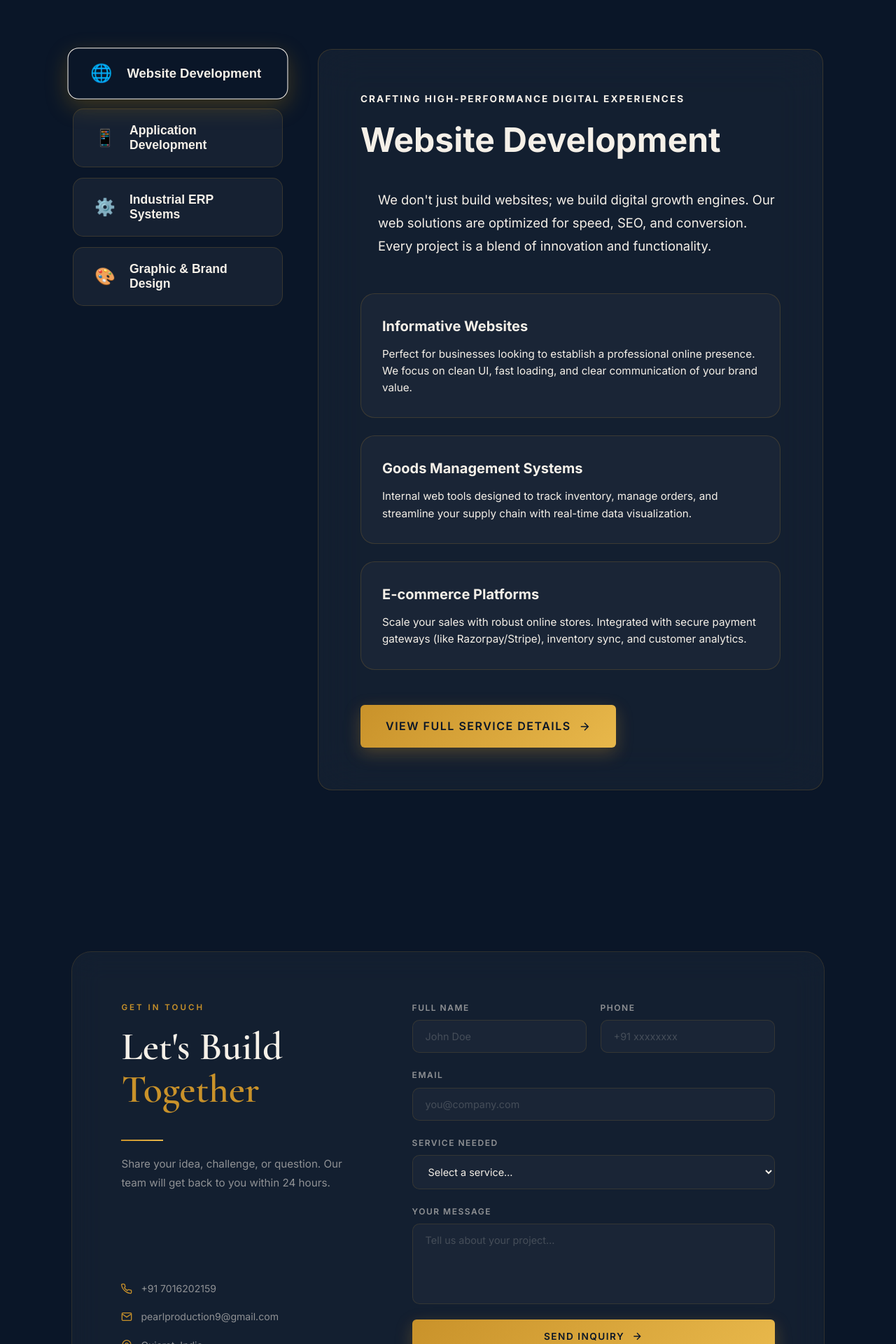
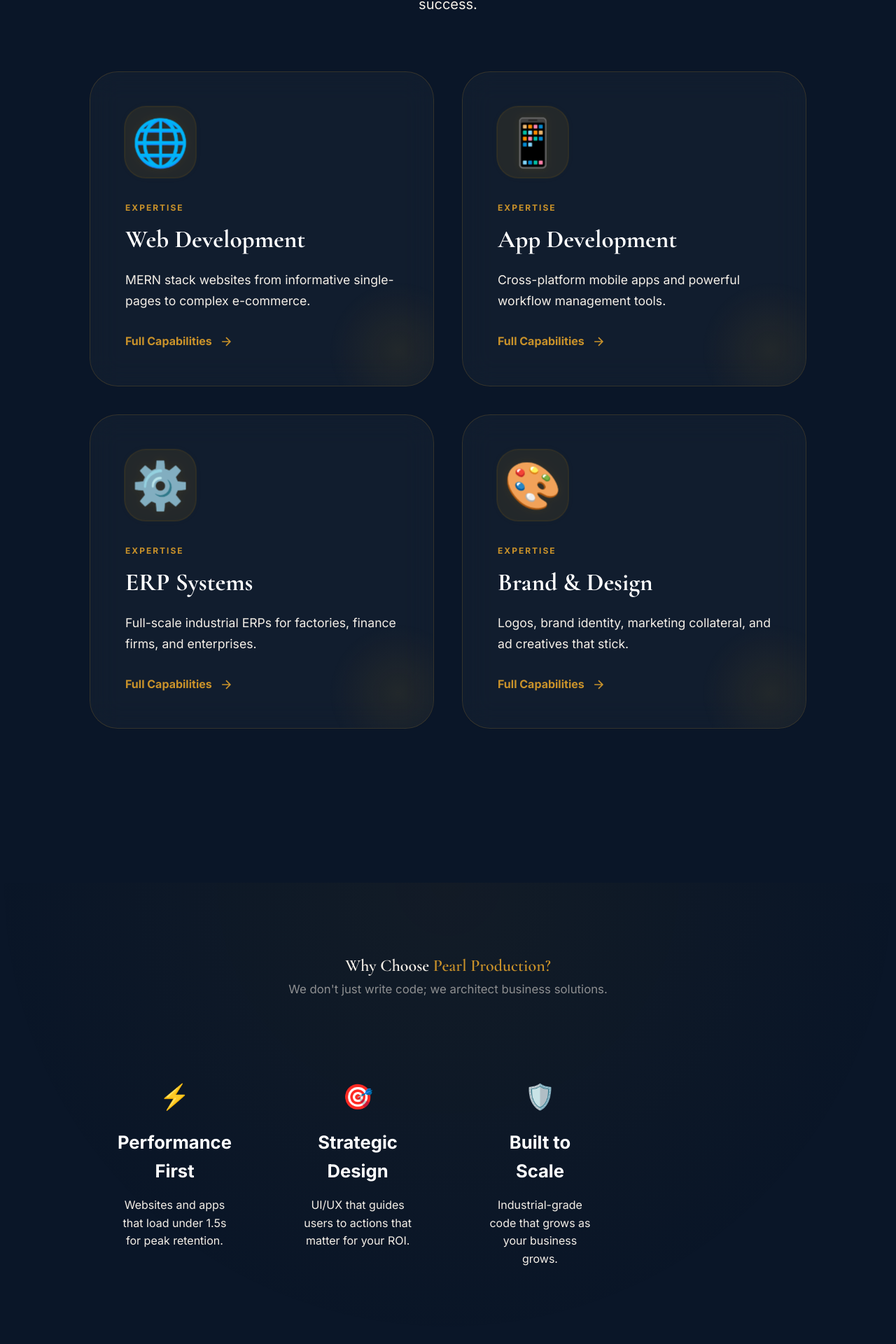
Before and after one commit to dipak-95/Pearl-Production, a React (Vite) app in the folder frontend/: page /services in a window 1280 px wide. Shown: the part 274-2194 px from the top of the page at 70% size. Built offline with nearby package versions, Linux system fonts and the light colour scheme; no server answers.

Commit message:
Restructured Services Page into Category Hub with detailed sub-pages and premium Solution Suite design

```diff
--- a/frontend/src/pages/ServicesPage.css
+++ b/frontend/src/pages/ServicesPage.css
@@ -1,6 +1,5 @@
 .services-page-container {
     padding-top: 150px;
-    padding-bottom: 50px;
 }
 
 .services-header {
@@ -15,169 +14,143 @@
     margin: 0 auto;
 }
 
-/* Service Hub Section */
-.services-hub {
-    display: flex;
-    max-width: 1200px;
-    margin: 0 auto 150px;
-    gap: 50px;
-    padding: 0 5%;
-    align-items: flex-start;
+/* Services Directory Hub */
+.services-directory {
+    padding: 0 10% 120px;
 }
 
-.services-nav {
-    flex: 1;
+.service-grid-premium {
+    display: grid;
+    grid-template-columns: repeat(auto-fit, minmax(400px, 1fr));
+    gap: 40px;
+}
+
+.service-reveal-card {
+    position: relative;
+    padding: 50px;
+    border-radius: 40px;
+    background: rgba(255, 255, 255, 0.03);
+    border: 1px solid var(--glass-border);
     display: flex;
     flex-direction: column;
-    gap: 15px;
-    position: sticky;
-    top: 150px;
+    gap: 30px;
+    text-decoration: none;
+    overflow: hidden;
+    transition: all 0.6s var(--ease);
 }
 
-.nav-item {
+.service-reveal-card:hover {
+    transform: translateY(-20px);
+    border-color: var(--gold);
+    box-shadow: 0 40px 80px rgba(0,0,0,0.5);
     background: rgba(255, 255, 255, 0.05);
-    border: 1px solid var(--glass-border);
-    padding: 20px 30px;
-    border-radius: 15px;
-    color: var(--text-white);
-    font-size: 1.1rem;
-    font-weight: 600;
-    cursor: pointer;
-    text-align: left;
+}
+
+.service-icon-lg {
+    font-size: 4rem;
+    width: 100px;
+    height: 100px;
     display: flex;
     align-items: center;
-    gap: 20px;
-    transition: var(--transition);
+    justify-content: center;
+    background: rgba(184, 134, 11, 0.1);
+    border-radius: 30px;
+    border: 1px solid rgba(184, 134, 11, 0.2);
 }
 
-.nav-item.active {
-    background: var(--secondary);
-    color: var(--text-white);
-    border-color: var(--secondary);
-    transform: scale(1.05);
-    box-shadow: 0 10px 30px rgba(184, 134, 11, 0.3);
+.service-cat-label {
+    display: inline-block;
+    color: var(--gold);
+    font-size: 0.75rem;
+    font-weight: 700;
+    text-transform: uppercase;
+    letter-spacing: 2px;
+    margin-bottom: 8px;
 }
 
-.nav-item:hover:not(.active) {
-    background: rgba(255, 255, 255, 0.1);
-    border-color: var(--secondary);
+.service-info-wrap h2 {
+    font-size: 2.2rem;
+    color: var(--white);
+    margin-bottom: 15px;
+    font-family: 'Cormorant Garamond', serif;
 }
 
-.nav-icon {
-    font-size: 1.5rem;
-}
-
-.service-detail-container {
-    flex: 2;
-    min-height: 600px;
-    padding: 60px;
-    border: 1px solid var(--glass-border);
-    backdrop-filter: blur(30px);
-}
-
-.detail-header {
+.service-info-wrap p {
+    color: var(--text-dim);
+    line-height: 1.7;
+    font-size: 1.1rem;
     margin-bottom: 30px;
 }
 
-.detail-subtitle {
-    display: block;
-    color: var(--secondary);
-    font-weight: 700;
-    text-transform: uppercase;
-    font-size: 0.85rem;
-    letter-spacing: 2px;
-    margin-bottom: 10px;
-}
-
-.service-detail-content h2 {
-    font-size: 3rem;
-    color: var(--text-white);
-    margin-bottom: 30px;
-}
-
-.detail-description {
-    font-size: 1.15rem;
-    color: var(--text-dim);
-    line-height: 1.8;
-    margin-bottom: 50px;
-    border-left: 3px solid var(--secondary);
-    padding-left: 25px;
-}
-
-.detail-features-list {
-    display: grid;
-    grid-template-columns: 1fr;
-    gap: 25px;
-}
-
-.detail-feature-card {
-    padding: 30px;
-    background: rgba(255, 255, 255, 0.03);
-    border: 1px solid var(--glass-border);
-    border-radius: 20px;
-    transition: var(--transition);
-}
-
-.detail-feature-card:hover {
-    background: rgba(255, 255, 255, 0.06);
-    border-color: var(--secondary);
-    transform: translateX(10px);
-}
-
-.detail-feature-card h4 {
-    color: var(--secondary);
-    font-size: 1.25rem;
-    margin-bottom: 12px;
-}
-
-.detail-feature-card p {
-    color: var(--text-dim);
-    line-height: 1.6;
-    font-size: 0.95rem;
-}
-
-.detail-btn-link {
-    display: inline-flex;
+.explore-link {
+    display: flex;
     align-items: center;
     gap: 10px;
-    margin-top: 50px;
-    padding: 18px 36px;
+    font-weight: 700;
+    color: var(--gold);
     font-size: 1rem;
 }
 
-.detail-btn-link svg {
-    transition: transform 0.3s ease;
+.card-bloom {
+    position: absolute;
+    bottom: -50px;
+    right: -50px;
+    width: 200px;
+    height: 200px;
+    background: radial-gradient(circle, rgba(184, 134, 11, 0.1) 0%, transparent 70%);
+    pointer-events: none;
 }
 
-.detail-btn-link:hover svg {
-    transform: translateX(5px);
+/* Why Choose Pearl */
+.why-choose-pearl {
+    margin: 100px auto;
+    padding: 100px 10%;
+    background: radial-gradient(circle at 50% 0%, rgba(184, 134, 11, 0.05) 0%, transparent 70%);
+}
+
+.why-grid {
+    display: grid;
+    grid-template-columns: repeat(3, 1fr);
+    gap: 50px;
+}
+
+.why-item {
+    text-align: center;
+    padding: 40px;
+}
+
+.why-icon {
+    font-size: 3.5rem;
+    display: block;
+    margin-bottom: 25px;
+}
+
+.why-item h4 {
+    font-size: 1.6rem;
+    color: var(--white);
+    margin-bottom: 15px;
+}
+
+.why-item p {
+    color: var(--text-dim);
+    line-height: 1.6;
 }
 
 @media (max-width: 992px) {
-    .services-hub {
-        flex-direction: column;
+    .service-grid-premium {
+        grid-template-columns: 1fr;
+    }
+
+    .why-grid {
+        grid-template-columns: 1fr;
         gap: 30px;
     }
 
-    .services-nav {
-        width: 100%;
-        flex-direction: row;
-        overflow-x: auto;
-        position: static;
-        padding-bottom: 10px;
+    .service-reveal-card {
+        padding: 40px 25px;
     }
 
-    .nav-item {
-        white-space: nowrap;
-        padding: 15px 25px;
-    }
-
-    .service-detail-container {
-        padding: 40px 25px;
-        min-height: auto;
-    }
-
-    .service-detail-content h2 {
-        font-size: 2.2rem;
+    .service-info-wrap h2 {
+        font-size: 1.8rem;
     }
 }
--- a/frontend/src/pages/ServicesPage.jsx
+++ b/frontend/src/pages/ServicesPage.jsx
@@ -1,141 +1,65 @@
-import React, { useState } from 'react';
+import React from 'react';
 import { Link } from 'react-router-dom';
+import { servicesData } from '../data/servicesData';
 import Contact from '../components/Contact';
 import './ServicesPage.css';
 
 const ServicesPage = () => {
-    const [activeTab, setActiveTab] = useState('web-dev');
-
-    const detailedServices = {
-        'web-dev': {
-            title: "Website Development",
-            subtitle: "Crafting High-Performance Digital Experiences",
-            description: "We don't just build websites; we build digital growth engines. Our web solutions are optimized for speed, SEO, and conversion. Every project is a blend of innovation and functionality.",
-            features: [
-                {
-                    name: "Informative Websites",
-                    detail: "Perfect for businesses looking to establish a professional online presence. We focus on clean UI, fast loading, and clear communication of your brand value."
-                },
-                {
-                    name: "Goods Management Systems",
-                    detail: "Internal web tools designed to track inventory, manage orders, and streamline your supply chain with real-time data visualization."
-                },
-                {
-                    name: "E-commerce Platforms",
-                    detail: "Scale your sales with robust online stores. Integrated with secure payment gateways (like Razorpay/Stripe), inventory sync, and customer analytics."
-                }
-            ],
-            icon: "🌐"
-        },
-        'app-dev': {
-            title: "Application Development",
-            subtitle: "Custom Solutions for Modern Workflows",
-            description: "Mobile and Desktop applications tailored to your unique business processes. We transform complex workflows into simple, intuitive apps that your team will love to use.",
-            features: [
-                {
-                    name: "Workflow Management Apps",
-                    detail: "Manage your team's tasks, progress, and communication in one centralized mobile or web application."
-                },
-                {
-                    name: "Custom Mobile Solutions",
-                    detail: "Native and Cross-platform (React Native/Flutter) apps that provide seamless user experiences on both iOS and Android."
-                },
-                {
-                    name: "In-House Profit Apps",
-                    detail: "Building tools that automate repetitive tasks, saving time and increasing overall profitability for your company."
-                }
-            ],
-            icon: "📱"
-        },
-        'erp-systems': {
-            title: "Industrial ERP Systems",
-            subtitle: "Automate and Scale Your Operations",
-            description: "Our ERP solutions are built for massive scalability. From copper factories to finance firms, we handle the heavy lifting of data management and reporting.",
-            features: [
-                {
-                    name: "Mini ERP & Workspace",
-                    detail: "Affordable solutions for growing teams to manage multi-user roles, file sharing, and project tracking."
-                },
-                {
-                    name: "Full-Scale Industrial ERP",
-                    detail: "Comprehensive systems for manufacturing units, including stock management, HR, Payroll, and automated reporting."
-                },
-                {
-                    name: "Finance ERP (Fintax)",
-                    detail: "Specialized systems for financial firms to manage client logins, employee roles, and mini ERP workflows."
-                }
-            ],
-            icon: "⚙️"
-        },
-        'graphic-design': {
-            title: "Graphic & Brand Design",
-            subtitle: "Visual Storytelling That Converts",
-            description: "Aesthetics meet strategy. We create visuals that don't just look good but drive engagement and brand loyalty. Your visual identity is our priority.",
-            features: [
-                {
-                    name: "Brand Identity",
-                    detail: "Logo design, color palettes, and typography that make your brand stand out in a crowded market."
-                },
-                {
-                    name: "Ads & Marketing Media",
-                    detail: "Eye-catching creatives for social media campaigns, video editing, and digital advertisements."
-                },
-                {
-                    name: "Marketing Collaterals",
-                    detail: "Designing brochures, visiting cards, and digital assets that reflect professional excellence."
-                }
-            ],
-            icon: "🎨"
-        }
-    };
-
-    const currentService = detailedServices[activeTab];
-
     return (
         <div className="services-page-container">
             <header className="services-header fade-in">
-                <h1 className="section-title">Our <span className="highlight-text">Service Hub</span></h1>
-                <p className="header-subtitle">Select a category to explore our specialized solutions in detail.</p>
+                <h1 className="section-title">Our <span className="highlight-text">Solution Suite</span></h1>
+                <p className="header-subtitle text-center">Engineered for growth. Specialized digital products tailored for your success.</p>
             </header>
 
-            <div className="services-hub fade-in">
-                <div className="services-nav">
-                    {Object.keys(detailedServices).map((key) => (
-                        <button
-                            key={key}
-                            className={`nav-item ${activeTab === key ? 'active' : ''}`}
-                            onClick={() => setActiveTab(key)}
+            <div className="services-directory fade-in">
+                <div className="service-grid-premium">
+                    {servicesData.map((s, i) => (
+                        <Link
+                            to={`/services/${s.id}`}
+                            key={s.id}
+                            className="service-reveal-card glass-card tilt-card"
+                            style={{animationDelay: `${i * 0.15}s`}}
                         >
-                            <span className="nav-icon">{detailedServices[key].icon}</span>
-                            <span className="nav-label">{detailedServices[key].title}</span>
-                        </button>
+                            <div className="service-icon-lg pulse">{s.icon}</div>
+                            <div className="service-info-wrap">
+                                <span className="service-cat-label">Expertise</span>
+                                <h2>{s.title}</h2>
+                                <p>{s.desc}</p>
+                                <div className="explore-link">
+                                    Full Capabilities
+                                    <svg width="20" height="20" viewBox="0 0 24 24" fill="none" stroke="currentColor" strokeWidth="2"><path d="M5 12h14M12 5l7 7-7 7"/></svg>
+                                </div>
+                            </div>
+                            <div className="card-bloom"></div>
+                        </Link>
                     ))}
                 </div>
+            </div>
 
-                <div className="service-detail-container glass-card">
-                    <div className="service-detail-content fade-in" key={activeTab}>
-                        <div className="detail-header">
-                            <span className="detail-subtitle">{currentService.subtitle}</span>
-                            <h2>{currentService.title}</h2>
-                        </div>
-                        <p className="detail-description">{currentService.description}</p>
-
-                        <div className="detail-features-list">
-                            {currentService.features.map((feature, idx) => (
-                                <div key={idx} className="detail-feature-card">
-                                    <h4>{feature.name}</h4>
-                                    <p>{feature.detail}</p>
-                                </div>
-                            ))}
-                        </div>
-
-                        <Link to={`/services/${activeTab === 'web-dev' ? 'web-development' : activeTab === 'app-dev' ? 'app-development' : activeTab === 'erp-systems' ? 'erp-systems' : 'brand-design'}`} className="btn btn-gold detail-btn-link">
-                            View Full Service Details
-                            <svg width="18" height="18" viewBox="0 0 24 24" fill="none" stroke="currentColor" strokeWidth="2"><path d="M5 12h14M12 5l7 7-7 7"/></svg>
-                        </Link>
+            <section className="why-choose-pearl container" data-reveal="up">
+                <div className="text-center mb-60">
+                    <h2 className="heading-serif">Why Choose <span className="gold-text">Pearl Production?</span></h2>
+                    <p className="section-sub">We don't just write code; we architect business solutions.</p>
+                </div>
+                <div className="why-grid">
+                    <div className="why-item">
+                        <span className="why-icon">⚡</span>
+                        <h4>Performance First</h4>
+                        <p>Websites and apps that load under 1.5s for peak retention.</p>
+                    </div>
+                    <div className="why-item">
+                        <span className="why-icon">🎯</span>
+                        <h4>Strategic Design</h4>
+                        <p>UI/UX that guides users to actions that matter for your ROI.</p>
+                    </div>
+                    <div className="why-item">
+                        <span className="why-icon">🛡️</span>
+                        <h4>Built to Scale</h4>
+                        <p>Industrial-grade code that grows as your business grows.</p>
                     </div>
                 </div>
-            </div>
+            </section>
 
             <Contact />
         </div>
```
